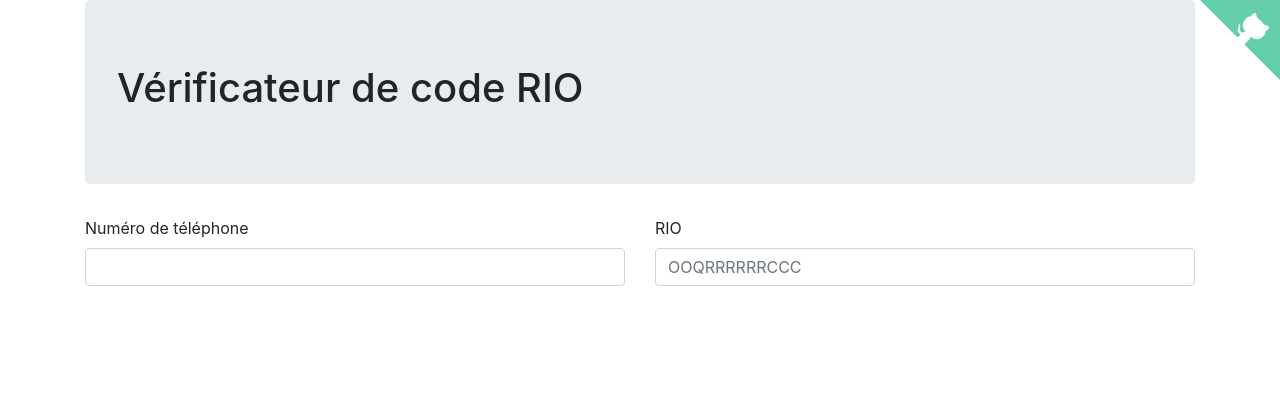
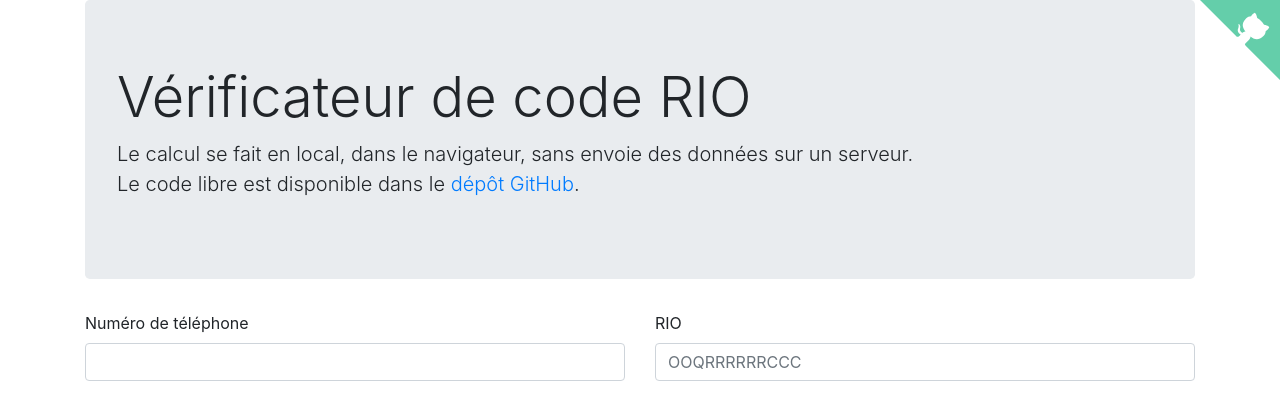
Before and after one commit to kpym/verificateur-rio, a plain HTML site: page index.html in a window 1280 px wide. Drawn offline with nearby package versions, Linux system fonts and the light colour scheme.

Commit message:
rajout de la licence MIT et message sous-titre

```diff
--- a/index.html
+++ b/index.html
@@ -12,7 +12,9 @@
 <body>
   <div id="app" class="container" v-cloak>
     <div class="jumbotron">
-      <h1>Vérificateur de code RIO</h1>
+      <h1 class="display-4">Vérificateur de code RIO</h1>
+      <p class="lead">Le calcul se fait en local, dans le navigateur, sans envoie des données sur un serveur.<br>
+      Le code libre est disponible dans le <a href="https://github.com/kpym/verificateur-rio">dépôt GitHub</a>.</p class="lead">
     </div>
     <div class="row">
       <div class="form-group col-sm-12 col-md-6">
```
Also changed, not shown: 2 other files.
